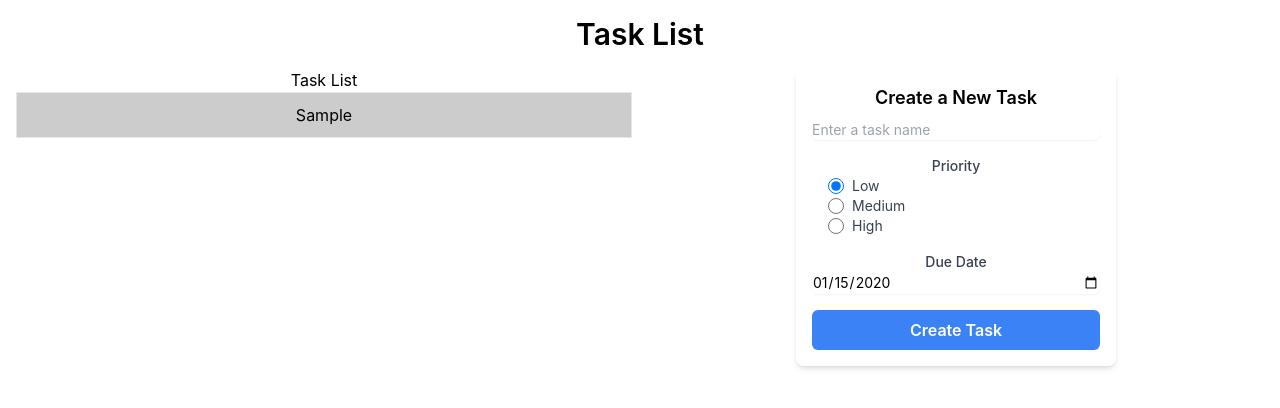
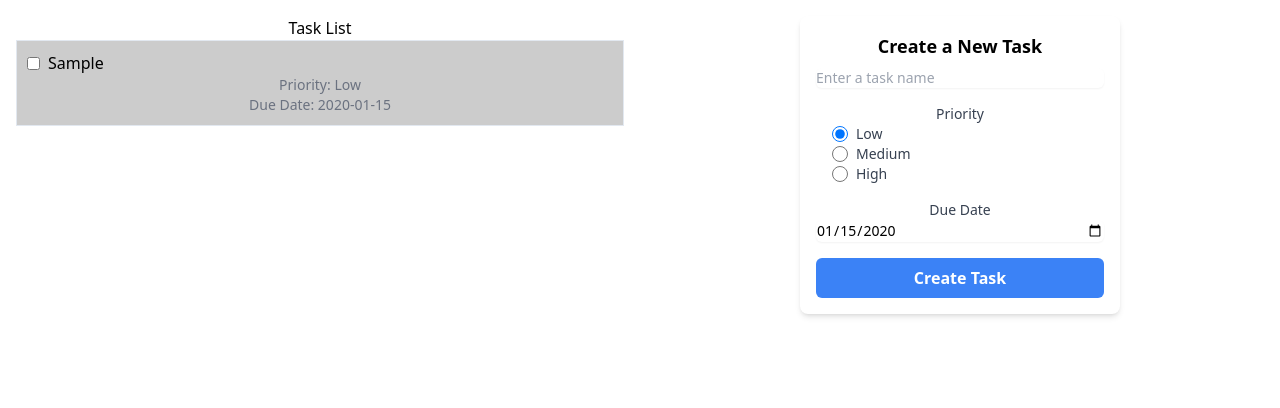
Before and after one commit to larrymotuzis24/ts_tasklist, a React (Create React App) app: page / in a window 1280 px wide. Both pictures are taken after typing "Sample", "2020-01-15" into the empty fields and a click on the button "Create Task". Shown: the top 408 px of the page. Built offline with nearby package versions, Linux system fonts and the light colour scheme.

Commit message:
added completed input for tasks

```diff
--- a/src/App.tsx
+++ b/src/App.tsx
@@ -8,21 +8,27 @@ import { v4 as getID } from 'uuid';
 function App() {
   const [tasks, setTasks] = useState<Task[]>([]);
 
-  const addTask = (taskName: string, priority: string, dueDate: string) => {
-    setTasks([...tasks, { id: getID(), taskName: taskName, priority, dueDate }]);
+  const addTask = (task: string, priority: string, dueDate: string) => {
+    setTasks([...tasks, { id: getID(), taskName: task, priority, dueDate, completed: false }]);
   };
+
+  const markTaskCompleted = (taskId: string) => {
+    const updatedTasks = tasks.map((task) =>
+      task.id === taskId ? { ...task, completed: !task.completed } : task
+    );
+    setTasks(updatedTasks);
+  };
+
+  const filteredTasks = tasks.filter((task) => !task.completed);
 
   return (
     <div className="App">
-      <div className="container mx-auto p-4">
-        <h1 className="text-3xl font-semibold mb-4">Task List</h1>
-        <div className="flex flex-col lg:flex-row gap-4">
-          <div className="lg:w-1/2">
-            <TaskList tasks={tasks} />
-          </div>
-          <div className="lg:w-1/2">
-            <TaskListForm addTask={addTask} />
-          </div>
+      <div className="flex">
+        <div className="w-1/2 p-4">
+          <TaskList tasks={filteredTasks} markTaskCompleted={markTaskCompleted} />
+        </div>
+        <div className="w-1/2 p-4">
+          <TaskListForm addTask={addTask} />
         </div>
       </div>
     </div>
--- a/src/components/TaskList.tsx
+++ b/src/components/TaskList.tsx
@@ -1,33 +1,43 @@
 import React from "react";
 import Task from "../models/task";
-import '../taskList.css';
+import "../taskList.css";
 
 interface TaskListProps {
   tasks: Task[];
+  markTaskCompleted: (taskId: string) => void;
 }
 
-export default function TaskList({ tasks }: TaskListProps): JSX.Element {
-  console.log(tasks);
-
+export default function TaskList({ tasks, markTaskCompleted }: TaskListProps): JSX.Element {
   return (
     <div>
       <h1>Task List</h1>
       <div>
         <ul>
-          {tasks.map((taskItem) => {
-            const priorityClass =
-              taskItem.priority === "Low"
-                ? "low-priority"
-                : taskItem.priority === "Medium"
-                ? "medium-priority"
-                : "high-priority";
-
-            return (
-              <li key={taskItem.id} className={`task ${priorityClass}`}>
-                {taskItem.taskName}
-              </li>
-            );
-          })}
+          {tasks.map((taskItem) => (
+            <li
+              key={taskItem.id}
+              className={`task ${
+                taskItem.priority === "Low"
+                  ? "low-priority"
+                  : taskItem.priority === "Medium"
+                  ? "medium-priority"
+                  : "high-priority"
+              } ${taskItem.completed ? "completed" : ""}`}
+            >
+              <div className="flex items-center">
+                <input
+                  type="checkbox"
+                  id={`taskCompleted_${taskItem.id}`}
+                  checked={taskItem.completed}
+                  onChange={() => markTaskCompleted(taskItem.id)}
+                  className="mr-2"
+                />
+                <label htmlFor={`taskCompleted_${taskItem.id}`}>{taskItem.taskName}</label>
+              </div>
+              <p className="text-sm text-gray-500">Priority: {taskItem.priority}</p>
+              <p className="text-sm text-gray-500">Due Date: {taskItem.dueDate}</p>
+            </li>
+          ))}
         </ul>
       </div>
     </div>
--- a/src/index.css
+++ b/src/index.css
@@ -1,17 +1,3 @@
 @tailwind base;
 @tailwind components;
 @tailwind utilities;
-
-body {
-  margin: 0;
-  font-family: -apple-system, BlinkMacSystemFont, 'Segoe UI', 'Roboto', 'Oxygen',
-    'Ubuntu', 'Cantarell', 'Fira Sans', 'Droid Sans', 'Helvetica Neue',
-    sans-serif;
-  -webkit-font-smoothing: antialiased;
-  -moz-osx-font-smoothing: grayscale;
-}
-
-code {
-  font-family: source-code-pro, Menlo, Monaco, Consolas, 'Courier New',
-    monospace;
-}
--- a/src/models/task.ts
+++ b/src/models/task.ts
@@ -5,4 +5,5 @@ export default interface Task {
     taskName:string;
     priority:string;
     dueDate: string;
+    completed: boolean;
   };
```
